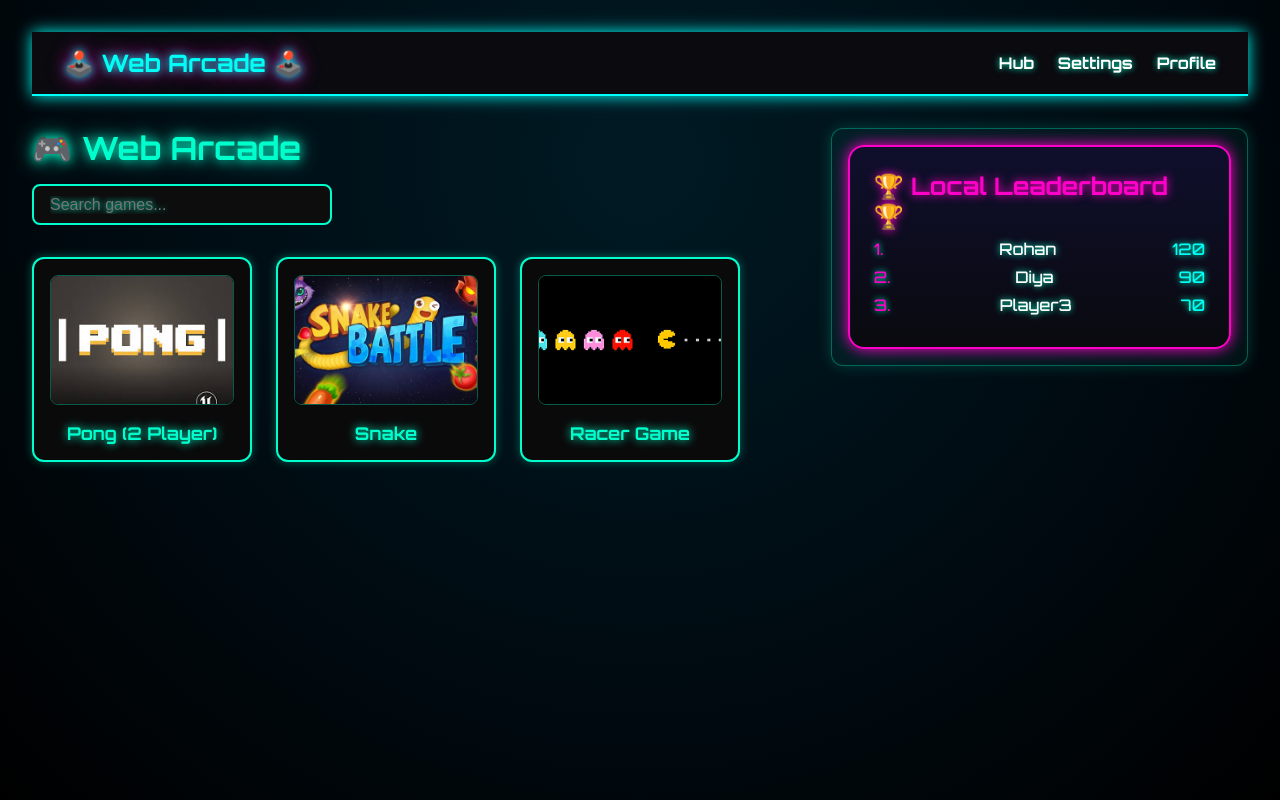
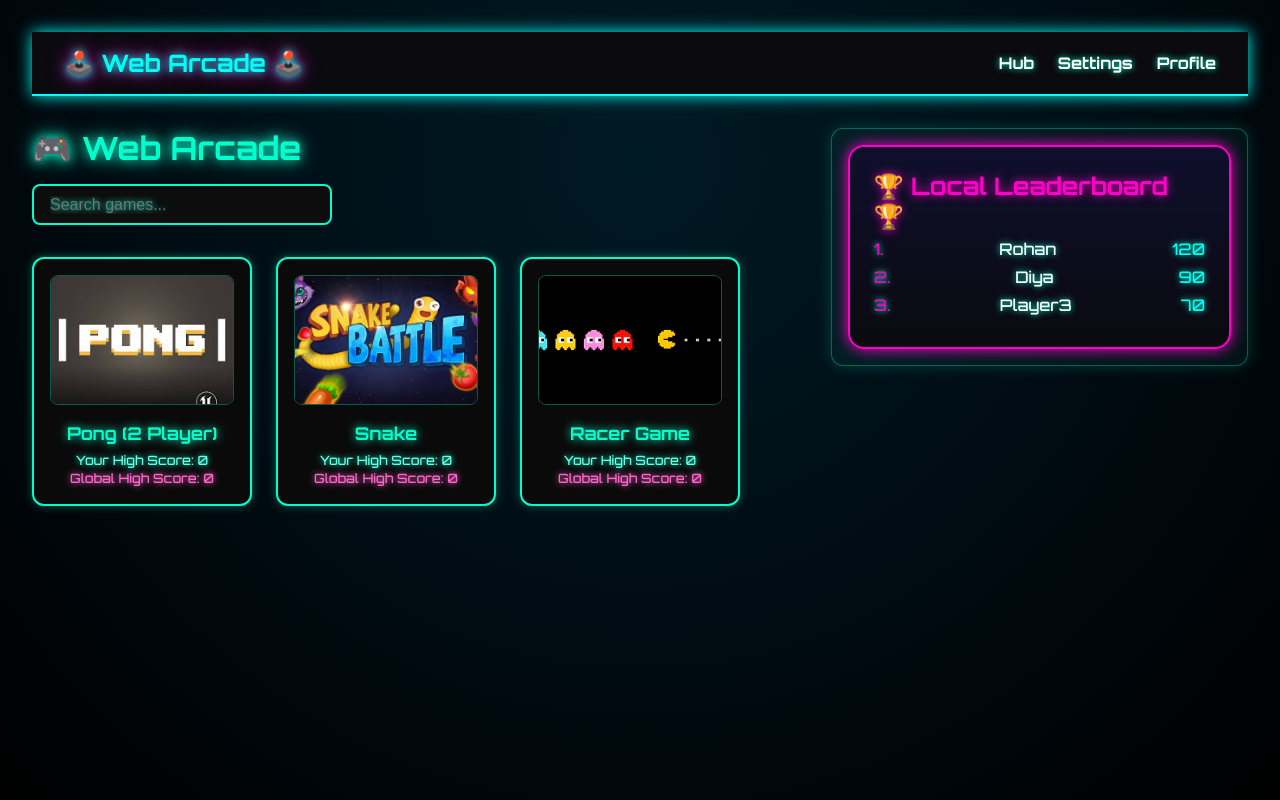
Before and after one commit to yStep101/Web-Arcade, a Vue app: page /hub in a window 1280 px wide. Built offline with nearby package versions, Linux system fonts and the light colour scheme.

Commit message:
changes made by anakin before the profile system is finished

```diff
--- a/src/components/GameCard.vue
+++ b/src/components/GameCard.vue
@@ -2,14 +2,42 @@
   <div class="card" @click="$router.push(link)">
     <img :src="thumbnail" alt="Game Thumbnail" class="thumbnail" />
     <h2>{{ title }}</h2>
+    <div class="scores">
+      <p class="profile-score">Your High Score: {{ userHighScore }}</p>
+      <p class="global-score">Global High Score: {{ globalHighScore }}</p>
+    </div>
   </div>
 </template>
 
 <script setup>
-defineProps({
+import { ref, onMounted } from 'vue'
+
+const props = defineProps({
   title: String,
   link: String,
   thumbnail: String,
+})
+
+const userHighScore = ref(0)
+const globalHighScore = ref(0)
+
+onMounted(() => {
+  // Get the current user and all saved high scores
+  const currentUser = localStorage.getItem('currentUser') || 'guest'
+  const allKeys = Object.keys(localStorage)
+
+  // Load user's own high score
+  const userKey = `${currentUser}_${props.title}_highscore`
+  const savedUserScore = localStorage.getItem(userKey)
+  if (savedUserScore) userHighScore.value = parseInt(savedUserScore)
+
+  // Find the highest global score for this game
+  const gameScores = allKeys
+    .filter((key) => key.endsWith(`_${props.title}_highscore`))
+    .map((key) => parseInt(localStorage.getItem(key) || 0))
+
+  if (gameScores.length > 0)
+    globalHighScore.value = Math.max(...gameScores)
 })
 </script>
 
@@ -50,4 +78,21 @@ h2 {
   font-size: 1.1rem;
   text-shadow: 0 0 10px #00ffcc;
 }
+
+.scores {
+  margin-top: 0.5rem;
+}
+
+.profile-score,
+.global-score {
+  font-size: 0.8rem;
+  color: #66ffe6;
+  text-shadow: 0 0 6px #00ffcc;
+  margin: 2px 0;
+}
+
+.global-score {
+  color: #ff66cc;
+  text-shadow: 0 0 6px #ff66cc;
+}
 </style>
--- a/src/games/PongGame.vue
+++ b/src/games/PongGame.vue
@@ -21,6 +21,7 @@
       <span>{{ leftScore }}</span>
       <span> | </span>
       <span>{{ rightScore }}</span>
+      <div class="highscore">High Score: {{ highScore }}</div>
     </div>
   </div>
 </template>
@@ -35,6 +36,10 @@ const running = ref(false)
 const aiEnabled = ref(true)
 const leftScore = ref(0)
 const rightScore = ref(0)
+const highScore = ref(0)
+
+// get current user (saved during login)
+const currentUser = localStorage.getItem('currentUser') || 'guest'
 
 let ctx, leftY, rightY, ball, keys, gameLoop, delayActive
 const paddleHeight = 80
@@ -61,6 +66,10 @@ function initGame() {
 onMounted(() => {
   ctx = canvas.value.getContext('2d')
   audioCtx = new (window.AudioContext || window.webkitAudioContext)()
+
+  // Load user's saved high score
+  const savedScore = localStorage.getItem(`${currentUser}_pong_highscore`)
+  if (savedScore) highScore.value = parseInt(savedScore)
 
   window.addEventListener('keydown', (e) => (keys[e.key] = true))
   window.addEventListener('keyup', (e) => (keys[e.key] = false))
@@ -181,11 +190,21 @@ function moveBall() {
   if (ball.x < 0) {
     rightScore.value++
     playScore()
+    checkHighScore()
     scoreDelay(false)
   } else if (ball.x > 800) {
     leftScore.value++
     playScore()
+    checkHighScore()
     scoreDelay(true)
+  }
+}
+
+function checkHighScore() {
+  // assuming player is left side
+  if (leftScore.value > highScore.value) {
+    highScore.value = leftScore.value
+    localStorage.setItem(`${currentUser}_pong_highscore`, highScore.value)
   }
 }
 
@@ -262,6 +281,13 @@ h1 {
   text-shadow: 0 0 8px #00ffcc;
 }
 
+.highscore {
+  margin-top: 5px;
+  font-size: 18px;
+  color: #ff66cc;
+  text-shadow: 0 0 8px #ff66cc;
+}
+
 .controls {
   margin: 10px;
   display: flex;
```
